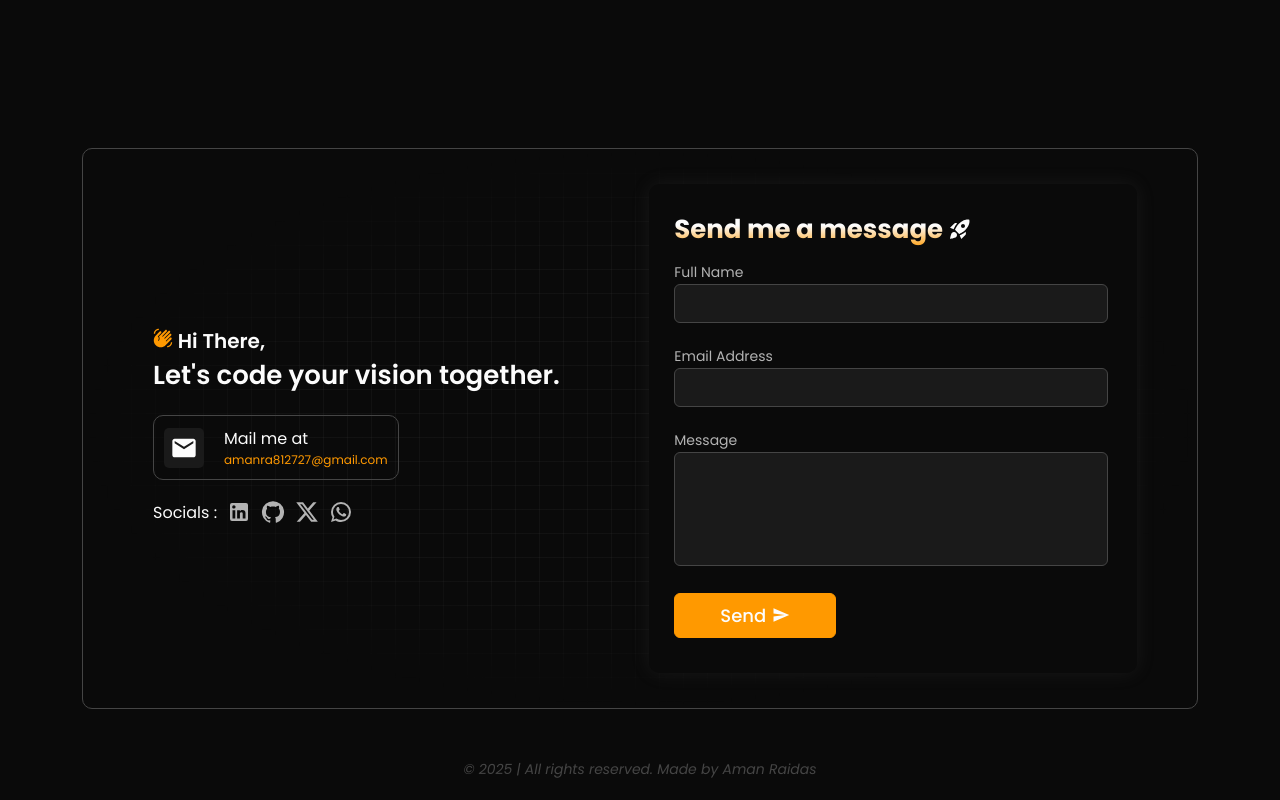
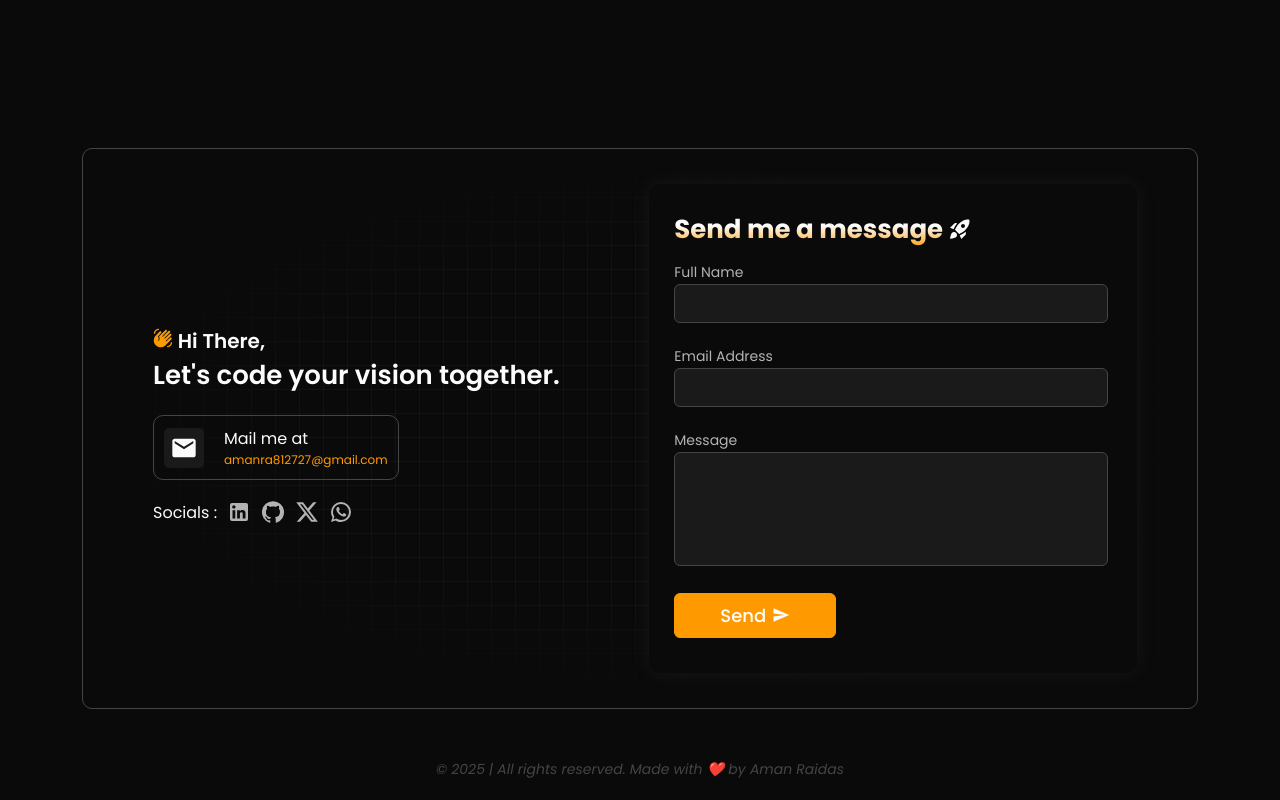
Before and after one commit to igamanraj/Portfolio, a React (Vite) app: page / in a window 1280 px wide. Shown: the part 2952-3752 px from the top of the page. Built offline with nearby package versions, Linux system fonts and the light colour scheme.

Commit message:
Few changes in README file and contact

```diff
--- a/src/components/Contact/Contact.jsx
+++ b/src/components/Contact/Contact.jsx
@@ -196,7 +196,7 @@ const Contact = () => {
         </motion.div>
       )}
       <span className="copyright">
-        <i>&#169; 2025 | All rights reserved. Made by Aman Raidas</i>
+        <i>&#169; 2025 | All rights reserved. Made with ❤️ by Aman Raidas</i>
       </span>
     </div>
   );
```
Also changed, not shown: 1 other file (tests, documents, lock files or other folders).
